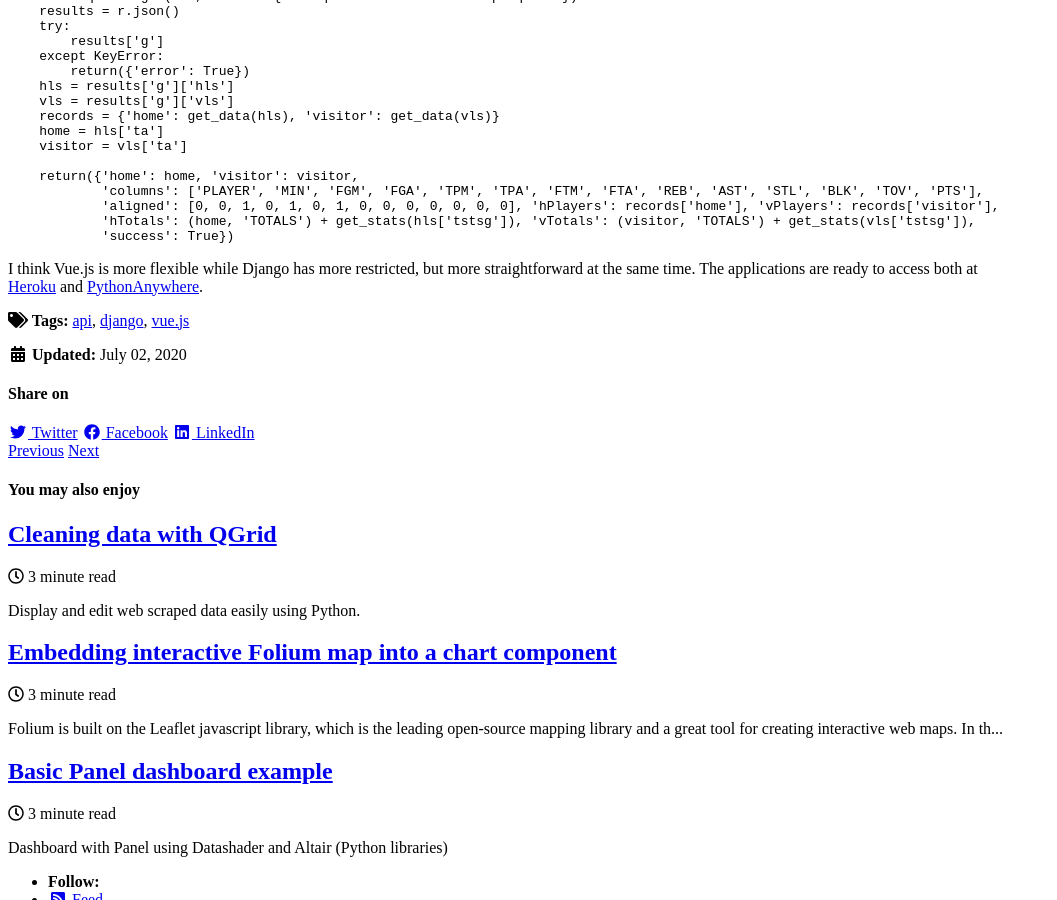
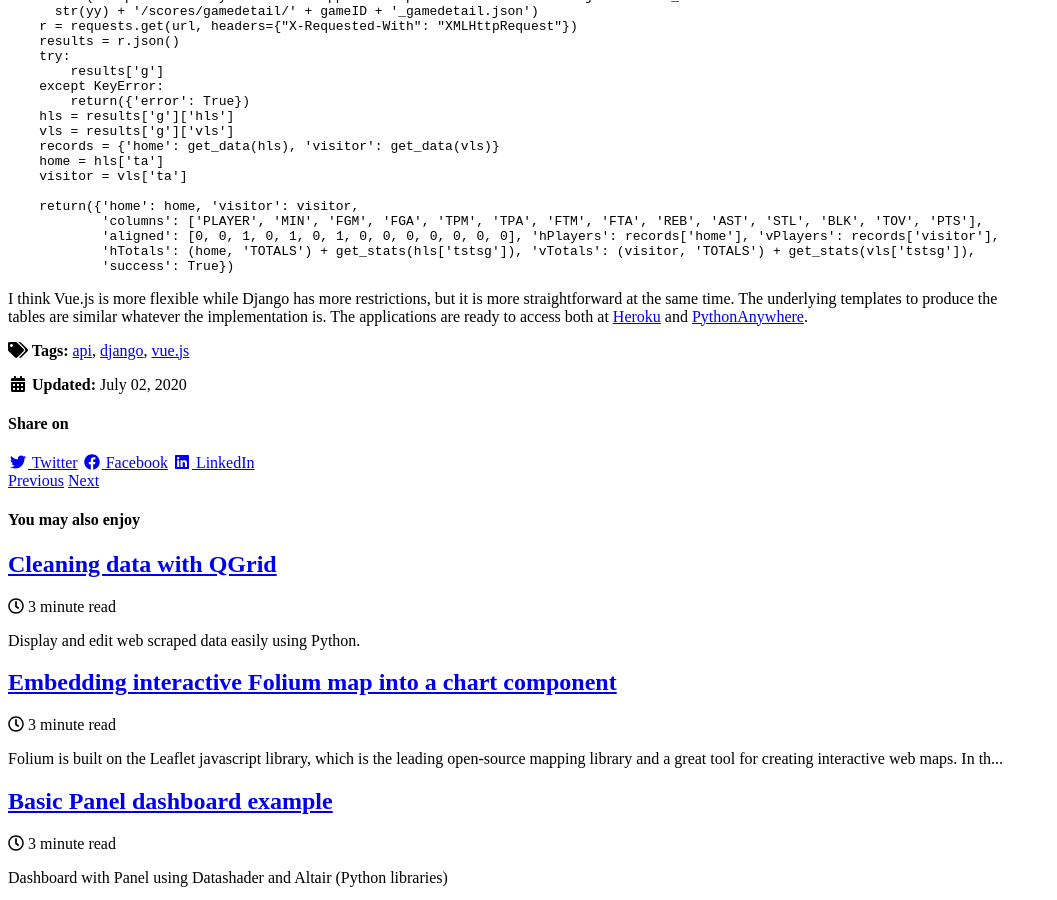
Before and after one commit to dg-data/tidbits, a Jekyll site: the page built from _posts/2020-06-02-vuejs-example.md, in a window 1280 px wide and 900 px high, scrolled down 4597 px. Shown: the whole window, without its empty margins (0-1057 px from the left). Built offline with Jekyll 4.4.1, drawn with Linux system fonts in a browser that asks for light colours; cached includes are drawn as plain includes; nearby versions of some CDN libraries.

Commit message:
Update 2020-06-02-vuejs-example.md

````diff
--- a/_posts/2020-06-02-vuejs-example.md
+++ b/_posts/2020-06-02-vuejs-example.md
@@ -259,6 +259,7 @@ def get_stats(record):
       str(record['reb']) + (' (' + str(record['oreb']) + ')' if record['oreb'] > 0 else ''),
       record['ast'], record['stl'], record['blk'], record['tov'], record['fgm'] * 2 + record['tpm'] + record['ftm'])
 
+
 def get_data(team):
     data = []
     for player in team['pstsg']:
@@ -266,6 +267,7 @@ def get_data(team):
             data.append(get_stats(player))
 
     return data
+
 
 def get_gamedetail(season, game, gameID):
     day = datetime.datetime.today()
@@ -292,5 +294,5 @@ def get_gamedetail(season, game, gameID):
             'hTotals': (home, 'TOTALS') + get_stats(hls['tstsg']), 'vTotals': (visitor, 'TOTALS') + get_stats(vls['tstsg']),
             'success': True})
 ```
-I think Vue.js is more flexible while Django has more restricted, but more straightforward at the same time.
+I think Vue.js is more flexible while Django has more restrictions, but it is more straightforward at the same time. The underlying templates to produce the tables are similar whatever the implementation is.
 The applications are ready to access both at [Heroku](http://box-scores.herokuapp.com) and [PythonAnywhere](http://boxscores.pythonanywhere.com).
````
